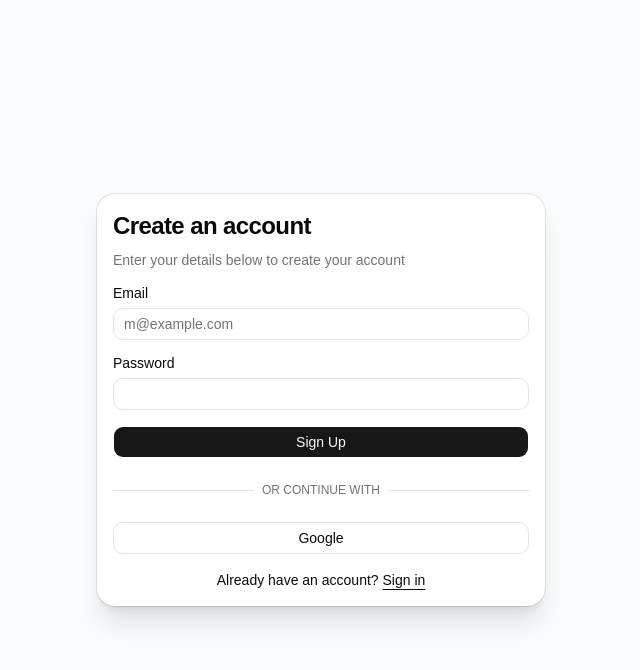
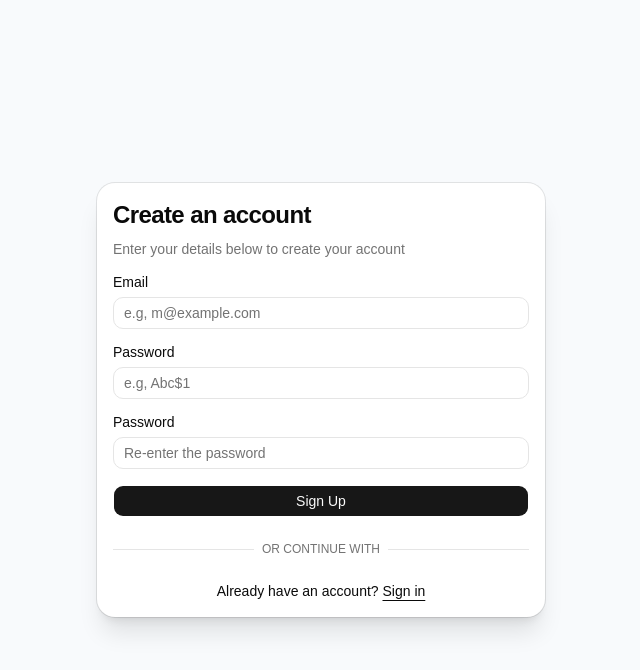
Before and after one commit to vijay1996/theonedollargold, a React (Vite) app: page /login in a window 1280 px wide. Both pictures are taken after a click on the button "Sign up". Shown: the top 670 px of the page, without its empty margins (319-959 px from the left). Built offline with nearby package versions, Linux system fonts and the light colour scheme; no server answers.

Commit message:
updated readme and confirm email in signup form

```diff
--- a/src/pages/Login.tsx
+++ b/src/pages/Login.tsx
@@ -13,6 +13,7 @@ export default function Login() {
   const navigate = useNavigate();
   const [email, setEmail] = useState('');
   const [password, setPassword] = useState('');
+  const [confirm, setConfirm] = useState('');
   const [isRegister, setIsRegister] = useState(false);
   const [loading, setLoading] = useState(false);
   const [error, setError] = useState('');
@@ -23,6 +24,7 @@ export default function Login() {
     setError('');
     try {
       if (isRegister) {
+        if (password !== confirm) throw new Error('Passwords do not match');
         const { data, error } = await db.auth.signUp({ email, password });
         if (error) throw error;
         // create profile row if needed, ensuring type consistency
@@ -35,19 +37,6 @@ export default function Login() {
         if (error) throw error;
         navigate('/finance/dashboard');
       }
-    } catch (err: any) {
-      setError(err.message);
-    } finally {
-      setLoading(false);
-    }
-  };
-
-  const handleGoogle = async () => {
-    setLoading(true);
-    setError('');
-    try {
-      // Redirect to Supabase OAuth flow for Google
-      await db.auth.signInWithOAuth({ provider: 'google', options: { redirectTo: window.location.origin + '/finance/dashboard' } });
     } catch (err: any) {
       setError(err.message);
     } finally {
@@ -74,7 +63,7 @@ export default function Login() {
               <Input
                 id="email"
                 type="email"
-                placeholder="m@example.com"
+                placeholder="e.g, m@example.com"
                 value={email}
                 onChange={(e) => setEmail(e.target.value)}
                 required
@@ -86,10 +75,24 @@ export default function Login() {
                 id="password"
                 type="password"
                 value={password}
+                placeholder='e.g, Abc$1'
                 onChange={(e) => setPassword(e.target.value)}
                 required
               />
             </div>
+            {isRegister && (
+              <div className="space-y-2">
+                <Label htmlFor="password">Password</Label>
+                <Input
+                  id="password"
+                  type="password"
+                  value={confirm}
+                  placeholder='Re-enter the password'
+                  onChange={(e) => setConfirm(e.target.value)}
+                  required
+                />
+              </div>
+            )}
             {error && <p className="text-sm text-red-500 font-medium">{error}</p>}
             <Button className="w-full" type="submit" disabled={loading}>
               {loading ? 'Processing...' : (isRegister ? 'Sign Up' : 'Sign In')}
@@ -107,10 +110,6 @@ export default function Login() {
             </div>
           </div>
 
-          <Button variant="outline" className="w-full" type="button" onClick={handleGoogle} disabled={loading}>
-            Google
-          </Button>
-
           <div className="mt-4 text-center text-sm">
             {isRegister ? 'Already have an account? ' : 'Don\'t have an account? '}
             <button
```
Also changed, not shown: 1 other file (tests, documents, lock files or other folders).
